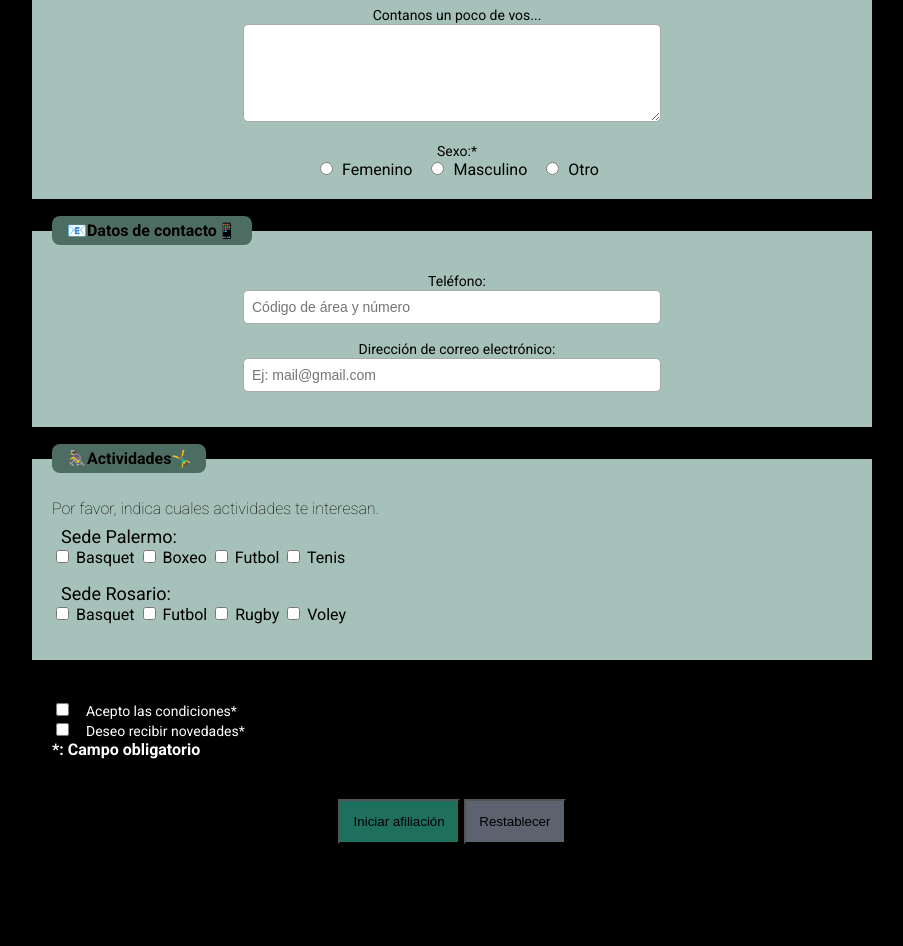
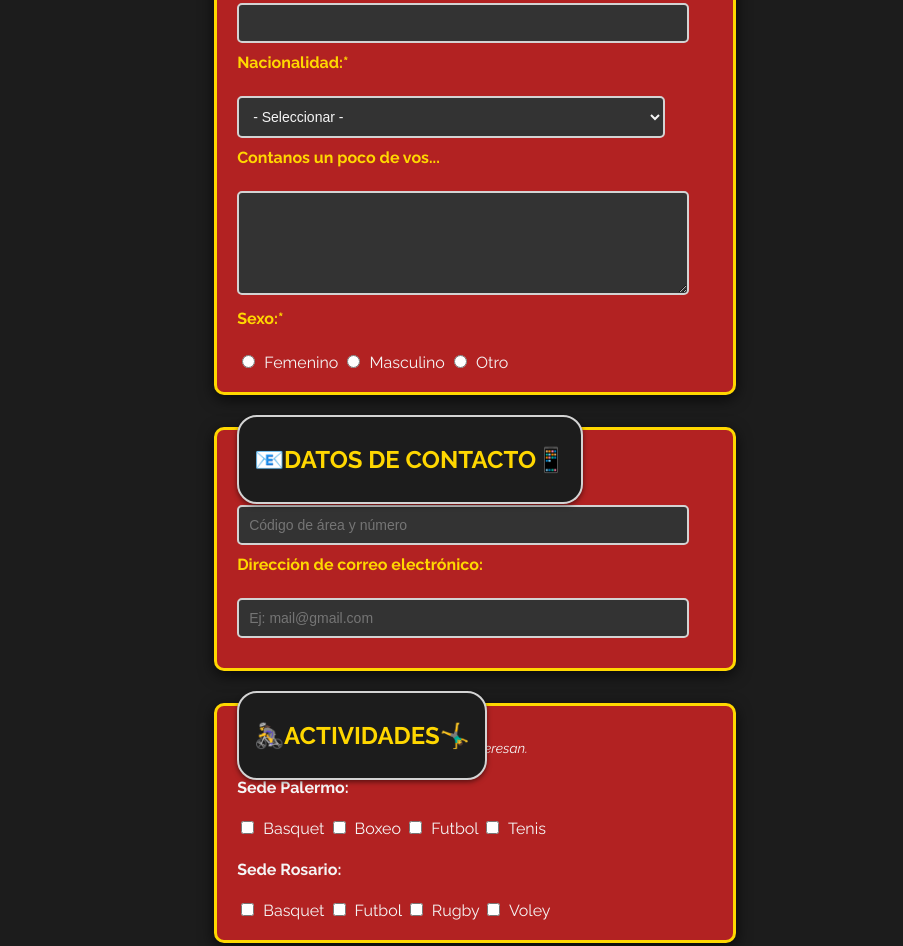
Before and after one commit to bermudezfran/Desafio-04, a website built with Vite: page index.html in a window 1280 px wide. Shown: the part 520-1466 px from the top of the page, without its empty margins (188-1091 px from the left). Before the commit the page ends 1392 px from the top, so only its background shows below. Built offline with nearby package versions, Linux system fonts and the light colour scheme.

Commit message:
se finalizaron los estilos secundarios

```diff
--- /dev/null
+++ b/filmStyles.css
@@ -0,0 +1,159 @@
+
+:root {
+    --cine-bg: #1c1c1c;
+    --cine-red: #b22222;
+    --cine-gold: #ffd700;
+    --cine-silver: #d3d3d3;
+    --cine-text-light: #f5f5f5;
+    --cine-border-dark: #333333;
+  }
+
+
+  body {
+    background-color: var(--cine-bg);
+    font-family: 'Raleway', sans-serif;
+    color: var(--cine-text-light);
+    padding: 20px;
+    display: flex;
+    justify-content: center;
+  }
+
+
+  .form-container {
+    background-color: var(--cine-red);
+    border: 3px solid var(--cine-gold);
+    padding: 20px;
+    padding-top: 2em;
+    margin-bottom: 2em;
+    border-radius: 10px;
+    width: 100%;
+    max-width: 600px;
+    box-shadow: 0px 4px 15px rgba(0, 0, 0, 0.7);
+    position: relative;
+  }
+
+
+  .form-buttons {
+    margin-left: 4em;
+  }
+
+
+  .header {
+    background-color: var(--cine-gold);
+    color: var(--cine-bg);
+    text-align: center;
+    padding: 10px;
+    font-size: 2em;
+    font-weight: bold;
+    font-family: 'Roboto', sans-serif;
+    border-radius: 10px;
+    box-shadow: 0px 4px 8px rgba(0, 0, 0, 0.5);
+    margin-bottom: 50px;
+  }
+
+
+  .form-header, .form-header-dos, .form-header-doss {
+    font-weight: bold;
+    color: var(--cine-gold);
+    background-color: var(--cine-bg);
+    padding: 8px 15px;
+    border: 2px solid var(--cine-silver);
+    border-radius: 20px;
+    position: absolute;
+    top: -15px;
+    left: 20px;
+    text-transform: uppercase;
+    font-size: 1em;
+    box-shadow: 0px 2px 5px rgba(0, 0, 0, 0.5);
+  }
+
+
+  input[type="text"],
+  input[type="email"],
+  select,
+  textarea {
+    background-color: #333;
+    color: var(--cine-text-light);
+    border: 2px solid var(--cine-silver);
+    padding: 10px;
+    font-size: 14px;
+    width: 90%;
+    max-width: 500px;
+    border-radius: 5px;
+    margin-bottom: 10px;
+  }
+
+  input[type="text"]:focus,
+  input[type="email"]:focus,
+  select:focus,
+  textarea:focus {
+    outline: none;
+    border: 2px solid var(--cine-gold);
+    box-shadow: 0px 0px 5px var(--cine-gold);
+  }
+
+  textarea {
+    resize: vertical;
+    min-height: 80px;
+  }
+
+
+  input[type="radio"],
+  input[type="checkbox"] {
+    accent-color: var(--cine-gold);
+    margin-right: 5px;
+  }
+
+
+  label {
+    font-size: 1em;
+    font-weight: bold;
+    color: var(--cine-gold);
+    display: block;
+    margin-bottom: 5px;
+  }
+
+
+  .negro.light {
+    font-size: 0.85em;
+    color: var(--cine-text-light);
+    margin-bottom: 10px;
+    font-style: italic;
+  }
+
+
+  .form-footer {
+    background-color: var(--cine-red);
+    padding: 10px;
+    border-top: 2px solid var(--cine-gold);
+    border-radius: 0 0 10px 10px;
+    text-align: center;
+    box-shadow: inset 0px 2px 5px rgba(0, 0, 0, 0.5);
+  }
+
+
+  .submit-button,
+  .reset-button {
+    background-color: var(--cine-gold);
+    color: var(--cine-bg);
+    font-size: 1em;
+    padding: 10px 20px;
+    margin: 5px;
+    border: none;
+    border-radius: 5px;
+    font-weight: bold;
+    cursor: pointer;
+    box-shadow: 0px 4px 6px rgba(0, 0, 0, 0.5);
+    transition: background-color 0.3s ease;
+  }
+
+  .submit-button:hover,
+  .reset-button:hover {
+    background-color: #ffd966;
+  }
+
+  .submit-button:active,
+  .reset-button:active {
+    background-color: #ccb800;
+    box-shadow: inset 0px 2px 4px rgba(0, 0, 0, 0.5);
+  }
--- a/index.html
+++ b/index.html
@@ -1,5 +1,5 @@
 <!doctype html>
-<html lang="en">
+<html lang="es">
 
 <head>
   <meta charset="UTF-8" />
@@ -22,7 +22,7 @@
       <!-- Datos Personales -->
       <div class="form-container">
         <article class="form-header">
-          <span>👤 Datos Personales 👀</span>
+          <h2>👤 Datos Personales 👀</h2>
         </article>
 
         <div class="form-section">
@@ -56,7 +56,7 @@
         </div>
 
         <div>
-          <label for="sexo">Sexo:*</label> <br>
+          <label>Sexo:*</label> <br>
           <input type="radio" name="sexo" id="femenino" value="femenino"> <span class="negro">Femenino</span>
           <input type="radio" name="sexo" id="masculino" value="masculino"> <span class="negro">Masculino</span>
           <input type="radio" name="sexo" id="otro" value="otro"> <span class="negro">Otro</span>
@@ -66,7 +66,7 @@
       <!-- Datos de Contacto -->
       <div class="form-container">
         <article class="form-header">
-          <span>📧Datos de contacto📱</span>
+          <h2>📧Datos de contacto📱</h2>
         </article>
 
         <div class="form-section">
@@ -82,13 +82,13 @@
       <!-- Actividades -->
       <div class="form-container">
         <article class="form-header-doss">
-          <span>🚴‍♀️Actividades🤸‍♂️</span>
+          <h2>🚴‍♀️Actividades🤸‍♂️</h2>
         </article>
 
         <div class="form-section-actividad">
           <span class="negro light">Por favor, indica cuales actividades te interesan.</span> <br>
           <article class="articulo-palermo">
-          <label class="titulo" for="sede-palermo">Sede Palermo:</label>
+          <h4 class="titulo">Sede Palermo:</h4>
           <div>
             <input type="checkbox" name="actividad" id="basquet-palermo" value="basquet-palermo"> <span
               class="negro">Basquet</span>
@@ -101,7 +101,7 @@
           </div>
         </article>
         <article class="articulo-rosario">
-          <label class="titulo" for="sede-rosario">Sede Rosario:</label>
+          <h4 class="titulo">Sede Rosario:</h4>
           <div>
             <input type="checkbox" name="actividad" id="basquet-rosario" value="basquet-rosario"> <span
               class="negro">Basquet</span>
--- a/main.js
+++ b/main.js
@@ -1 +1,3 @@
-import './style.css'
+// import './style.css'
+import './filmStyles.css';
+// import './retroStyles.css';
--- /dev/null
+++ b/retroStyles.css
@@ -0,0 +1,140 @@
+
+:root {
+    --win-bg: #c3c7c9;
+    --win-border-dark: #4d4d4d;
+    --win-border-light: #ffffff;
+    --win-text: #000000;
+    --win-highlight: #000080;
+    --win-button-bg: #e0e0e0;
+  }
+
+
+  body {
+    background-color: var(--win-bg);
+    font-family: 'Tahoma', sans-serif;
+    color: var(--win-text);
+    padding: 20px;
+    display: flex;
+    justify-content: center;
+  }
+
+
+  .form-container {
+    background-color: var(--win-bg);
+    border: 2px solid var(--win-border-dark);
+    padding: 15px;
+    padding-top: 2em;
+    margin-bottom: 3em;
+    box-shadow: 2px 2px 0 var(--win-border-dark), -2px -2px 0 var(--win-border-light);
+    width: 90%;
+    max-width: 600px;
+    position: relative;
+  }
+
+  .form-buttons {
+    margin-left: 4em;
+  }
+
+
+  .header {
+    background-color: var(--win-bg);
+    color: var(--win-highlight);
+    text-align: center;
+    padding: 10px;
+    font-size: 1.5em;
+    font-weight: bold;
+    border: 2px solid var(--win-border-dark);
+    box-shadow: 2px 2px 0 var(--win-border-dark), -2px -2px 0 var(--win-border-light);
+    margin-bottom: 50px;
+  }
+
+
+  .form-header, .form-header-dos, .form-header-doss {
+    font-weight: bold;
+    color: var(--win-text);
+    background-color: var(--win-bg);
+    padding: 5px 10px;
+    border: 2px solid var(--win-border-dark);
+    box-shadow: 2px 2px 0 var(--win-border-dark), -2px -2px 0 var(--win-border-light);
+    position: absolute;
+    top: -15px;
+    left: 10px;
+  }
+
+
+  input[type="text"],
+  input[type="email"],
+  select,
+  textarea {
+    background-color: var(--win-button-bg);
+    color: var(--win-text);
+    border: 2px solid var(--win-border-light);
+    padding: 5px;
+    font-size: 14px;
+    width: 100%;
+    max-width: 500px;
+    box-shadow: inset -2px -2px 0 var(--win-border-light), inset 2px 2px 0 var(--win-border-dark);
+    margin-bottom: 10px;
+    transition: all 0.2s ease;
+  }
+
+  input[type="text"]:focus,
+  input[type="email"]:focus,
+  select:focus,
+  textarea:focus {
+    outline: none;
+    border: 2px solid var(--win-highlight);
+  }
+
+
+  input[type="radio"],
+  input[type="checkbox"] {
+    accent-color: var(--win-highlight);
+    margin-right: 5px;
+  }
+
+
+  label {
+    font-size: 0.9em;
+    font-weight: bold;
+    color: var(--win-text);
+    display: block;
+    margin-bottom: 2px;
+  }
+
+
+  .negro.light {
+    font-size: 0.85em;
+    color: var(--win-text);
+    margin-bottom: 10px;
+    font-style: italic;
+  }
+
+
+  .form-footer {
+    background-color: var(--win-bg);
+    padding: 10px;
+    border-top: 2px solid var(--win-border-dark);
+    text-align: center;
+    box-shadow: inset -2px -2px 0 var(--win-border-light), inset 2px 2px 0 var(--win-border-dark);
+  }
+
+
+  .submit-button,
+  .reset-button {
+    background-color: var(--win-button-bg);
+    color: var(--win-text);
+    font-size: 1em;
+    padding: 5px 10px;
+    margin: 5px;
+    border: 2px solid var(--win-border-light);
+    box-shadow: -2px -2px 0 var(--win-border-light), 2px 2px 0 var(--win-border-dark);
+    cursor: pointer;
+    transition: background-color 0.2s ease;
+  }
+
+  .submit-button:active,
+  .reset-button:active {
+    box-shadow: inset -2px -2px 0 var(--win-border-light), inset 2px 2px 0 var(--win-border-dark);
+    background-color: var(--win-bg);
+  }
```
